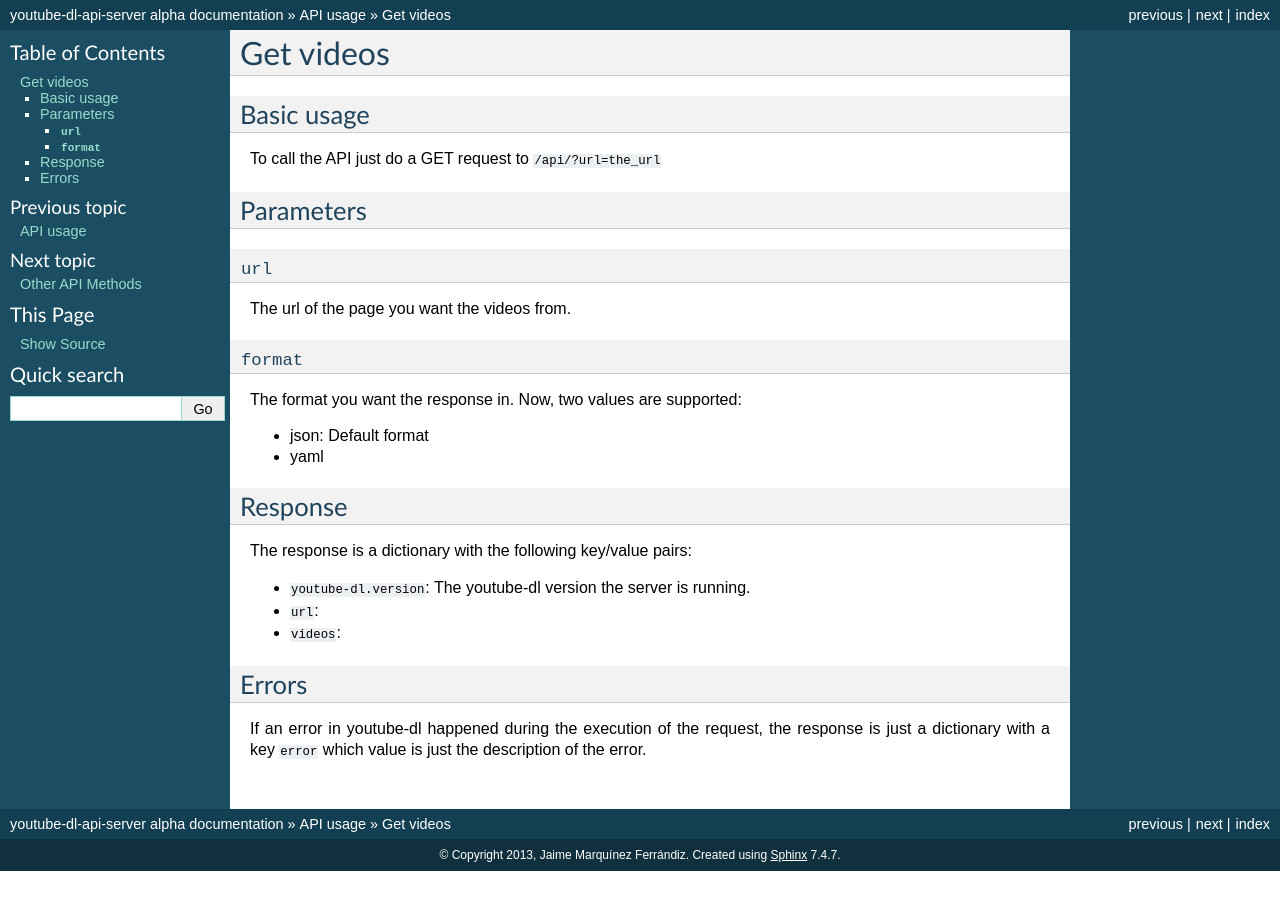
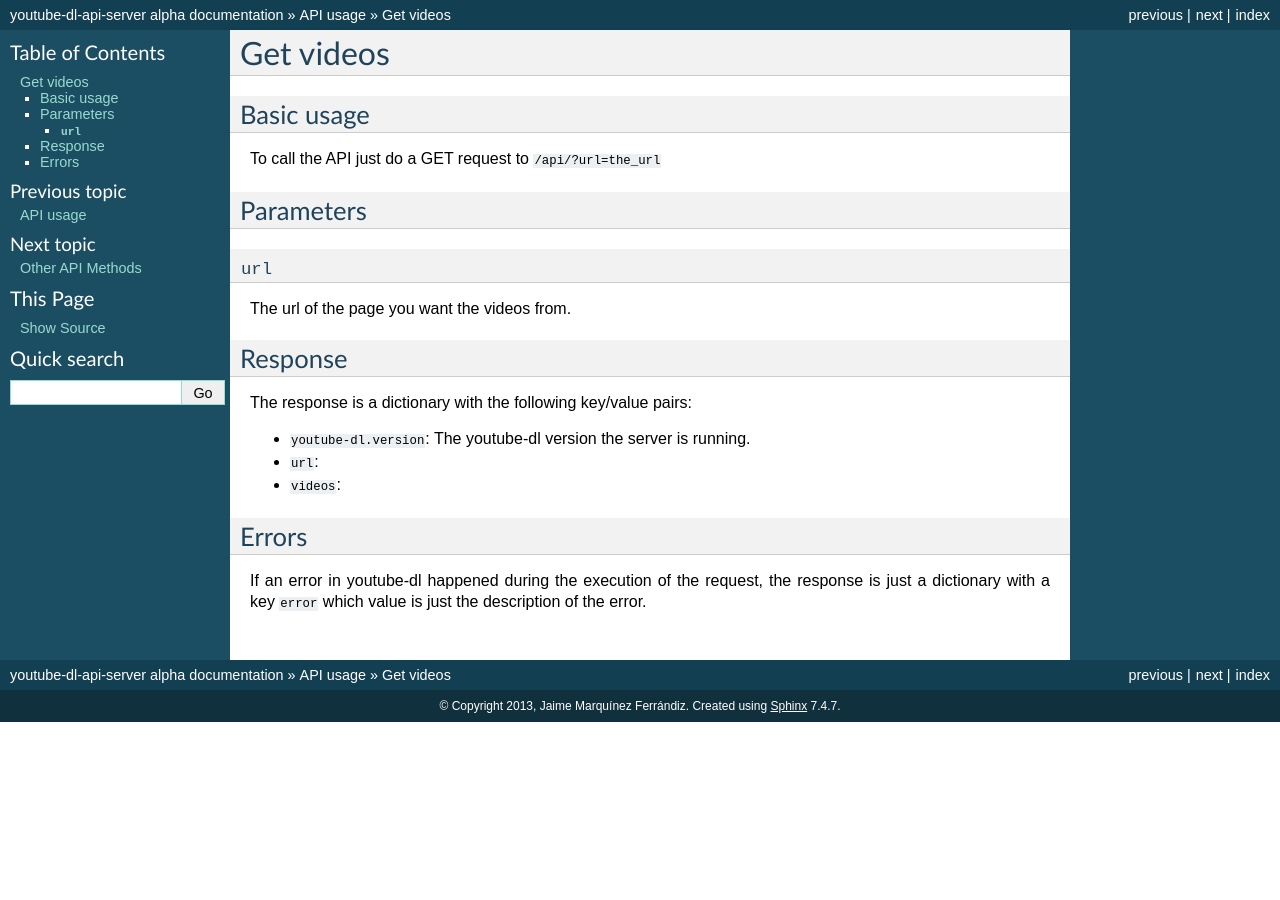
Before and after one commit to jaimeMF/youtube-dl-api-server, a Sphinx documentation site: the page built from docs/get_videos.rst, in a window 1280 px wide. Built offline with Sphinx 7.4.7, drawn with Linux system fonts in a browser that asks for light colours.

```diff
--- a/docs/get_videos.rst
+++ b/docs/get_videos.rst
@@ -12,16 +12,6 @@ Parameters
 ``url``
 =======
 The url of the page you want the videos from.
-
-
-``format``
-==========
-
-The format you want the response in.
-Now, two values are supported:
-
-* json: Default format
-* yaml
 
 Response
 ********
```
Also changed, not shown: README.md (+0 -8 lines).
